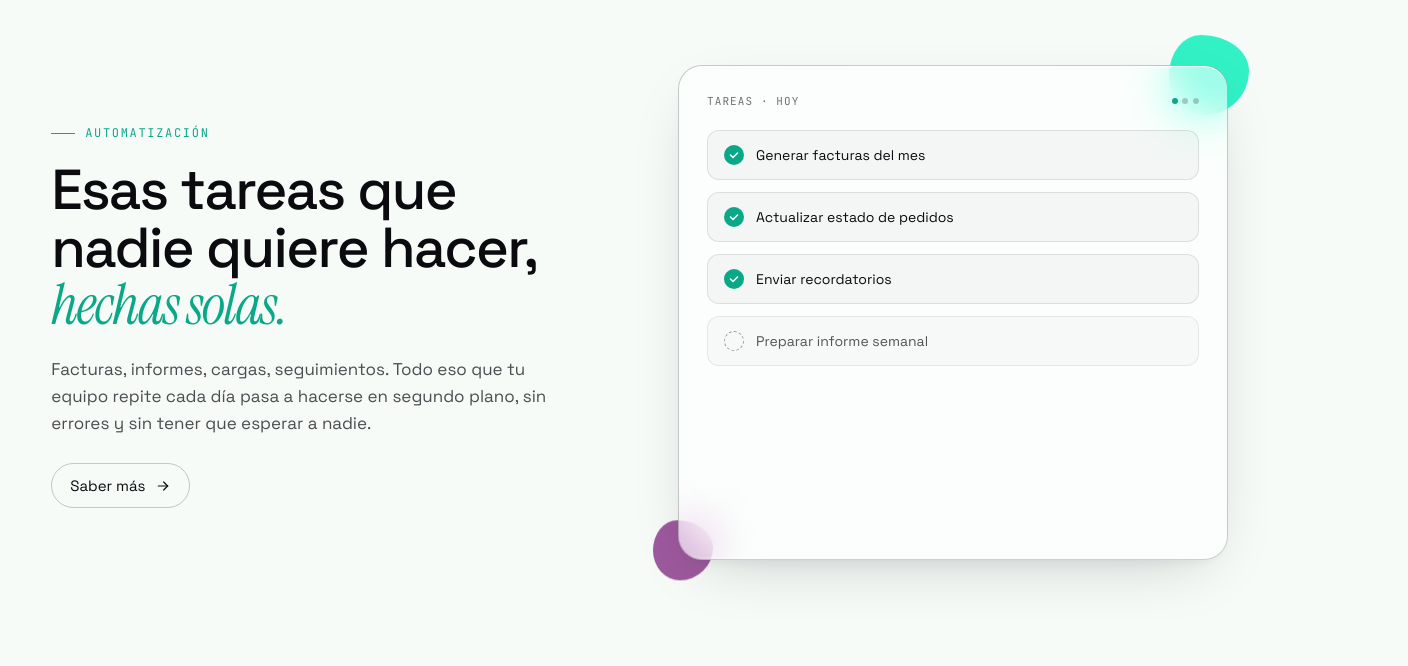
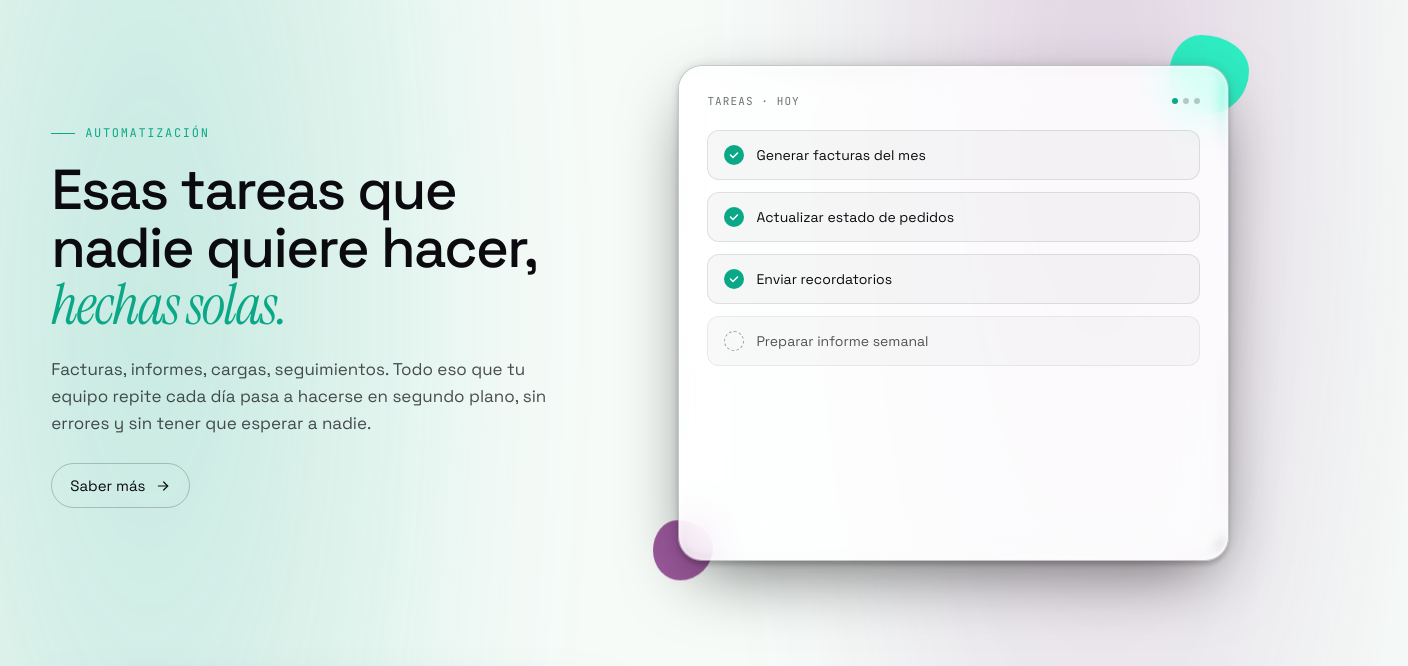
Before and after one commit to conectup/conectupweb, a website: page index.html in a window 1280 px wide. Shown: the part 1224-1890 px from the top of the page, 1408 px wide, since content can reach past the window. Drawn offline with Linux system fonts and the light colour scheme; animation ran at ten frames a second.

Commit message:
style: liquid-glass más agresivo + ambient blobs detrás
Problema: el liquid glass necesita algo detrás que distorsionar
para verse. Sobre un fondo liso (dark ink plano), el efecto
parecía no estar.

Cambios:

- Blobs de color (accent/lilac/amber) blurreados a 60px y
  posicionados absolute detrás de las secciones clave (testimoniales,
  features, CTA) via ::before de .sect-testi/.sect-feat/.sect-cta.
  Estos blobs son 'pintura' detrás del cristal.

- Edge más marcado: rim inset 3px + halo 1px, blur backdrop a 6px
  con saturate 160%, opacidad del tinte reducida para que el bend
  se vea.

- .lg aplicada también a .feat-card y .cta (antes sólo a .note).

- Overrides explícitos para cuando un elemento tiene clases
  .feat-card.lg o .cta.lg: los pseudos del liquid-glass ganan a
  los del glass pass anterior (highlight top + shine).

```diff
--- a/index.html
+++ b/index.html
@@ -898,57 +898,92 @@
 
   /* ============================================================
      LIQUID GLASS — displacement-based (Apple WWDC style)
-     3 layers baked into a single element via ::before (bend) and
-     ::after (edge). The element itself carries the face shadow.
-     Add .lg to any surface to apply.
+     3 layers: face (host) + bend (::before) + edge (::after).
      ============================================================ */
-  .lg{ position:relative; isolation:isolate; }
-  .lg > *{ position:relative; z-index:3; }
-  /* FACE — soft ambient shadow on the host */
   .lg{
+    position:relative; isolation:isolate;
+    background-color: color-mix(in oklab, var(--ink) 8%, transparent);
     box-shadow:
       0 4px 4px rgba(0,0,0,.15),
-      0 0 12px rgba(0,0,0,.08),
-      0 20px 60px -20px color-mix(in oklab, #000 55%, transparent);
-  }
-  /* BEND — distorts whatever is behind */
+      0 0 12px rgba(0,0,0,.10),
+      0 24px 70px -18px color-mix(in oklab, #000 60%, transparent);
+  }
+  [data-theme="light"] .lg{ background-color: rgba(255,255,255,.12); }
+  .lg > *{ position:relative; z-index:3; }
+
+  /* BEND — distorts everything behind via SVG turbulence */
   .lg::before{
     content:""; position:absolute; inset:0; z-index:0;
     border-radius: inherit;
-    backdrop-filter: blur(3px);
-    -webkit-backdrop-filter: blur(3px);
+    backdrop-filter: blur(6px) saturate(160%);
+    -webkit-backdrop-filter: blur(6px) saturate(160%);
     filter: url(#glass-blur);
     pointer-events:none;
   }
-  /* EDGE — inset white rim on all sides, aggressive */
+  /* EDGE — thick inset white rim, aggressive */
   .lg::after{
     content:""; position:absolute; inset:0; z-index:2;
     border-radius: inherit;
     box-shadow:
-      inset  3px  3px 3px 0 rgba(255,255,255,.45),
-      inset -3px -3px 3px 0 rgba(255,255,255,.45);
+      inset  3px  3px 4px 0 rgba(255,255,255,.55),
+      inset -3px -3px 4px 0 rgba(255,255,255,.40),
+      inset  0   0  0  1px rgba(255,255,255,.18);
     pointer-events:none;
   }
-  /* Subtle tint layer so the element still has its own color presence */
-  .lg{ background-color: color-mix(in oklab, var(--ink) 10%, transparent); }
-  [data-theme="light"] .lg{ background-color: rgba(255,255,255,.10); }
-
-  /* Light variant for bright host tints (testimonials with accent bg) */
-  .lg.lg-tint-mint { background-color: rgba(15, 239, 188, .35); }
-  .lg.lg-tint-paper{ background-color: rgba(220, 251, 239, .55); }
-  .lg.lg-tint-lilac{ background-color: rgba(216, 145, 216, .45); }
-
-  /* Testimonials: ditch solid fills, go liquid */
-  .note:nth-child(1),
-  .note:nth-child(2),
-  .note:nth-child(3){ background: transparent; }
-  .note{
-    box-shadow: none; /* .lg provides shadow */
-  }
-
-  /* Fallback when SVG filter isn't supported — degrade to flat tint */
+
+  /* Tinted variants keep brand color but let the bend show through */
+  .lg.lg-tint-mint { background-color: rgba(15, 239, 188, .32); }
+  .lg.lg-tint-paper{ background-color: rgba(220, 251, 239, .35); }
+  .lg.lg-tint-lilac{ background-color: rgba(216, 145, 216, .38); }
+
+  /* Testimonials: ditch solid fills */
+  .note{ background: transparent !important; box-shadow: none; }
+
+  /* When .lg is applied to an element that already had glass-pass pseudos,
+     the .lg pseudos must win — override the old ones. */
+  .feat-card.lg::before,
+  .cta.lg::before{
+    content:""; left:0; right:0; top:0; bottom:0; height:auto;
+    background: none;
+    border-radius: inherit;
+    backdrop-filter: blur(6px) saturate(160%);
+    -webkit-backdrop-filter: blur(6px) saturate(160%);
+    filter: url(#glass-blur);
+    z-index:0;
+  }
+  .feat-card.lg::after,
+  .cta.lg::after{
+    content:""; inset:0;
+    background: none; opacity:1; filter:none;
+    border-radius: inherit;
+    box-shadow:
+      inset  3px  3px 4px 0 rgba(255,255,255,.55),
+      inset -3px -3px 4px 0 rgba(255,255,255,.40),
+      inset  0   0  0  1px rgba(255,255,255,.18);
+    z-index:2;
+  }
+
+  /* Ambient color blobs behind key sections so the bend has something
+     to distort (liquid glass needs content behind to look alive) */
+  .sect-testi, .sect-feat, .sect-cta{
+    position:relative; isolation:isolate;
+  }
+  .sect-testi::before, .sect-feat::before, .sect-cta::before{
+    content:""; position:absolute; inset:-20% -10%; z-index:-1; pointer-events:none;
+    background:
+      radial-gradient(40% 50% at 18% 30%, color-mix(in oklab, var(--accent) 55%, transparent), transparent 65%),
+      radial-gradient(35% 45% at 80% 25%, color-mix(in oklab, var(--lilac)  55%, transparent), transparent 65%),
+      radial-gradient(38% 48% at 55% 85%, color-mix(in oklab, #F5B35A 45%, transparent), transparent 65%);
+    filter: blur(60px);
+    opacity: .55;
+  }
+  [data-theme="light"] .sect-testi::before,
+  [data-theme="light"] .sect-feat::before,
+  [data-theme="light"] .sect-cta::before{ opacity:.38; }
+
+  /* Fallback when SVG filter isn't supported — keep the rim look */
   @supports not (filter: url(#glass-blur)){
-    .lg::before{ filter: none; }
+    .lg::before{ filter: none; backdrop-filter: blur(10px) saturate(170%); }
   }
 
   /* ---------- SECTION HEADER ---------- */
@@ -1588,7 +1623,7 @@
 </div>
 
 <!-- FEATURE ROWS (alternating) -->
-<section class="sect" id="servicios" data-screen-label="02 Servicios">
+<section class="sect sect-feat" id="servicios" data-screen-label="02 Servicios">
   <div class="wrap">
     <div class="sect-hd">
       <div class="idx reveal">02 / Qué hacemos</div>
@@ -1613,7 +1648,7 @@
         <div class="feat-visual reveal d1">
           <span class="sticker mint" style="width:80px; height:80px; top:-30px; right:-20px;"></span>
           <span class="sticker lilac" style="width:60px; height:60px; bottom:-20px; left:-25px;"></span>
-          <div class="feat-card">
+          <div class="feat-card lg">
             <div class="feat-card-hd">
               <span>Tareas · hoy</span>
               <span class="dots"><i></i><i></i><i></i></span>
@@ -1653,7 +1688,7 @@
         <div class="feat-visual reveal d1">
           <span class="sticker paper" style="width:70px; height:70px; top:-20px; left:-30px;"></span>
           <span class="sticker mint" style="width:90px; height:90px; bottom:-30px; right:-25px;"></span>
-          <div class="feat-card">
+          <div class="feat-card lg">
             <div class="feat-card-hd">
               <span>Tus herramientas</span>
               <span class="dots"><i></i><i></i><i></i></span>
@@ -1687,7 +1722,7 @@
         <div class="feat-visual reveal d1">
           <span class="sticker lilac" style="width:80px; height:80px; top:-25px; right:30px;"></span>
           <span class="sticker mint" style="width:50px; height:50px; bottom:40px; left:-20px;"></span>
-          <div class="feat-card">
+          <div class="feat-card lg">
             <div class="feat-card-hd">
               <span>Panel · inicio</span>
               <span class="dots"><i></i><i></i><i></i></span>
@@ -1716,7 +1751,7 @@
         <div class="feat-visual reveal d1">
           <span class="sticker mint" style="width:70px; height:70px; top:-20px; left:20px;"></span>
           <span class="sticker lilac" style="width:60px; height:60px; bottom:-20px; right:30px;"></span>
-          <div class="feat-card">
+          <div class="feat-card lg">
             <div class="feat-card-hd">
               <span>Antes · después</span>
               <span class="dots"><i></i><i></i><i></i></span>
@@ -1771,7 +1806,7 @@
 </section>
 
 <!-- TESTIMONIALS (sticky notes) -->
-<section class="sect" id="confianza" style="padding-top:0" data-screen-label="04 Confianza">
+<section class="sect sect-testi" id="confianza" style="padding-top:0" data-screen-label="04 Confianza">
   <div class="wrap">
     <div class="sect-hd">
       <div class="idx reveal">04 / Lo que dicen</div>
@@ -1797,8 +1832,8 @@
 </section>
 
 <!-- CTA FINAL -->
-<section class="wrap" id="contacto" data-screen-label="05 CTA">
-  <div class="cta reveal">
+<section class="wrap sect-cta" id="contacto" data-screen-label="05 CTA">
+  <div class="cta lg reveal">
     <div class="cta-grid">
       <div>
         <h2>¿Ganamos tiempo <em>juntos</em>?</h2>
```
